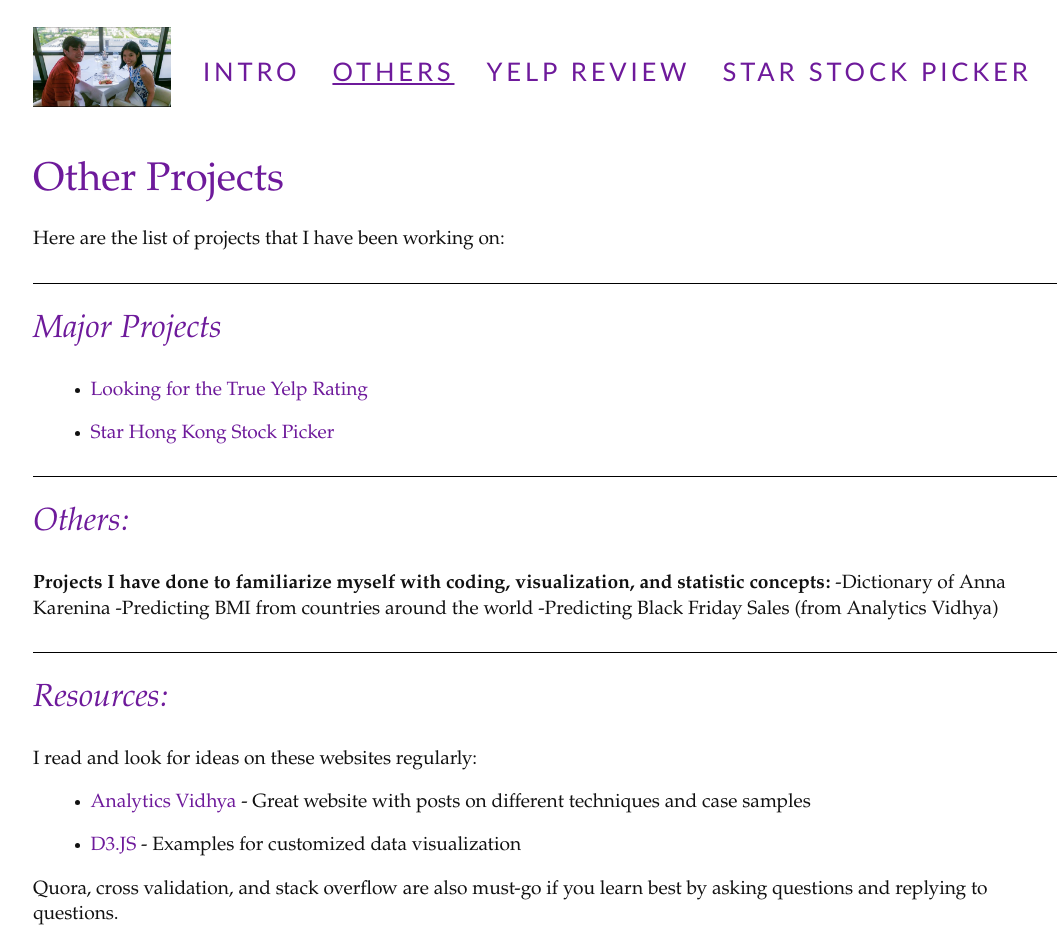
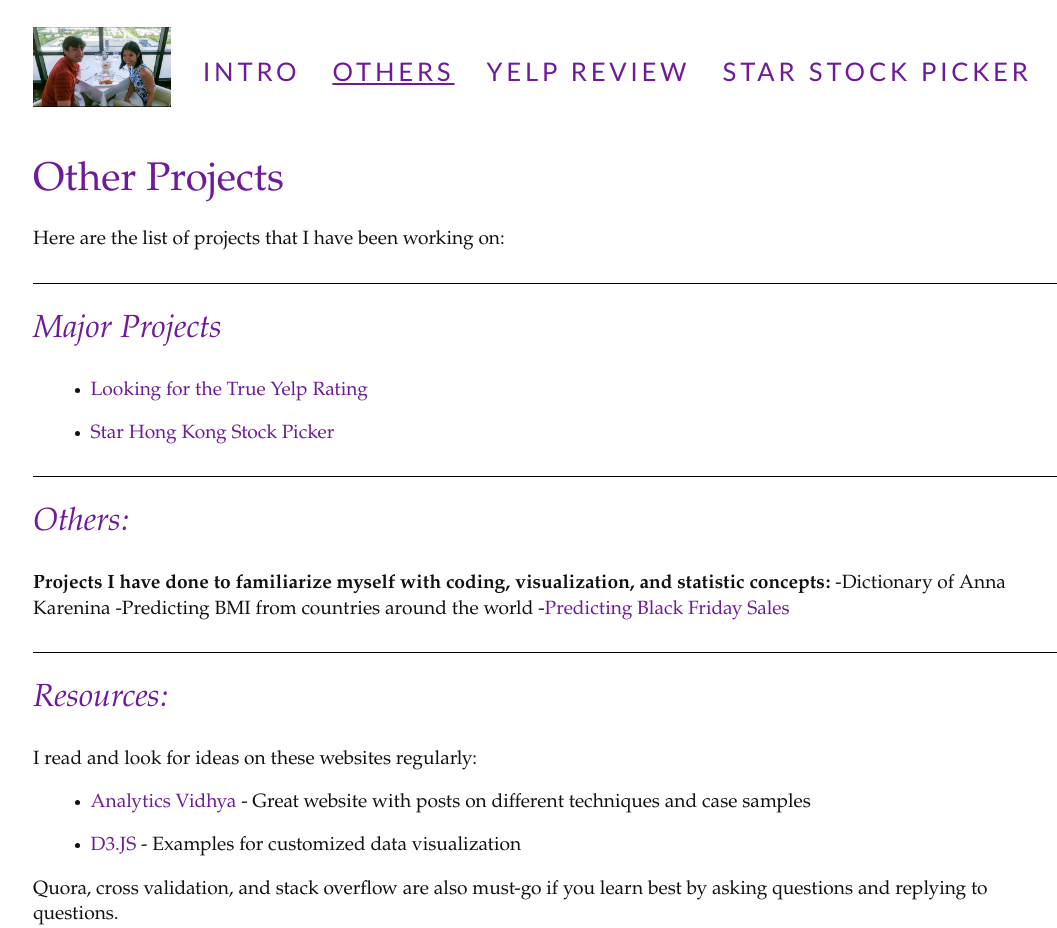
Before and after one commit to vionwinnie/old_website, a Jekyll site: the page built from OtherProj.md, in a window 1280 px wide. Shown: the whole page, without its empty margins (31-1088 px from the left). Built offline with Jekyll 4.4.1, drawn with Linux system fonts in a browser that asks for light colours; nearby versions of some CDN libraries.

Commit message:
Update OtherProj.md

```diff
--- a/OtherProj.md
+++ b/OtherProj.md
@@ -19,7 +19,7 @@ Here are the list of projects that I have been working on:
 **Projects I have done to familiarize myself with coding, visualization, and statistic concepts:**
 -Dictionary of Anna Karenina
 -Predicting BMI from countries around the world
--Predicting Black Friday Sales (from Analytics Vidhya)
+-[Predicting Black Friday Sales](/sideproj/Black Friday EDA and Regression Model.ipynb)
 
 
 ## Resources:
```
